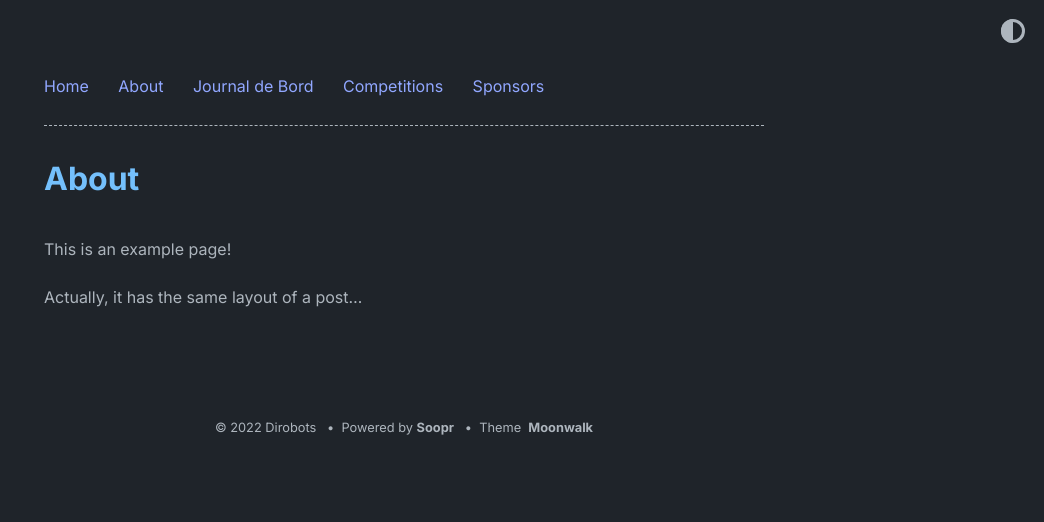
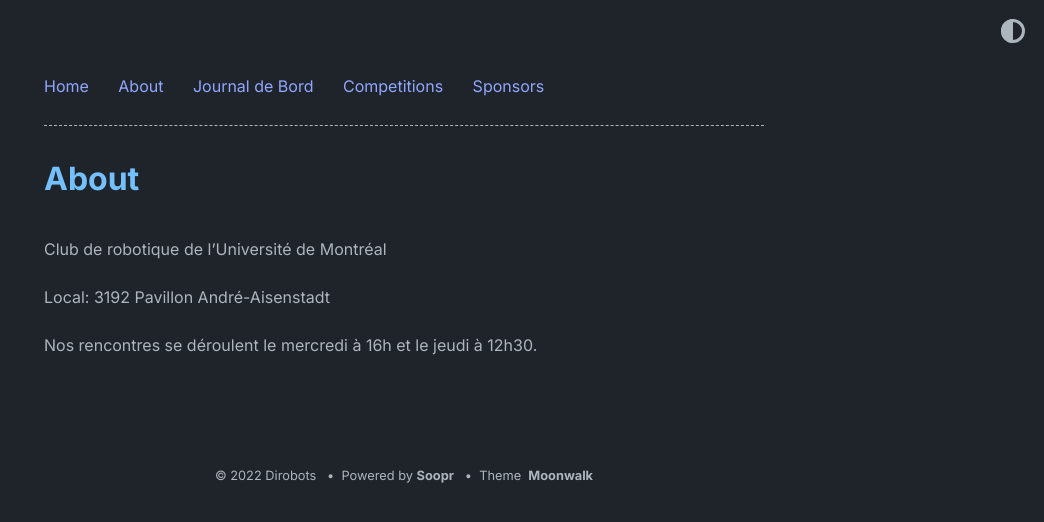
Before and after one commit to Dirobots/dirobots.github.io, a Jekyll site: the page built from about.md, in a window 1280 px wide. Shown: the top 522 px of the page, without its empty margins (236-1280 px from the left). Built offline with Jekyll 4.4.1, drawn with Linux system fonts in a browser that asks for light colours.

Commit message:
added local to about page

```diff
--- a/about.md
+++ b/about.md
@@ -3,6 +3,9 @@ layout: navbar_page
 title: About
 ---
 
-This is an example page!
+Club de robotique de l'Université de Montréal
 
-Actually, it has the same layout of a post...
+Local: 3192 Pavillon André-Aisenstadt
+
+
+Nos rencontres se déroulent le mercredi à 16h et le jeudi à 12h30.
```
Also changed, not shown: README.md.
